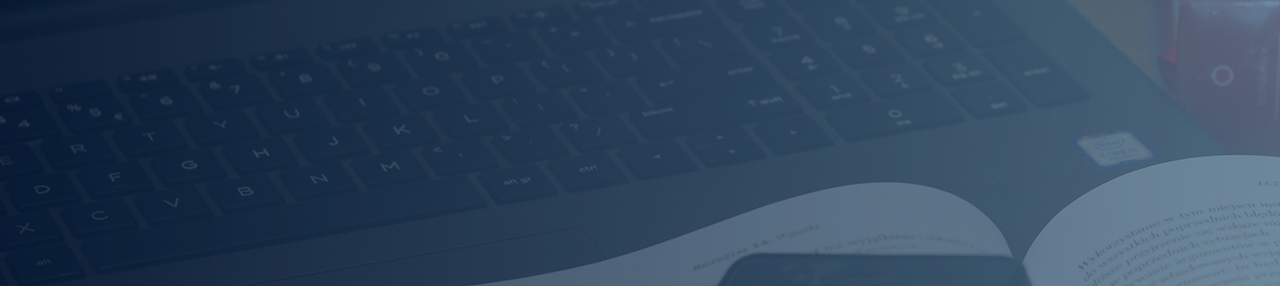
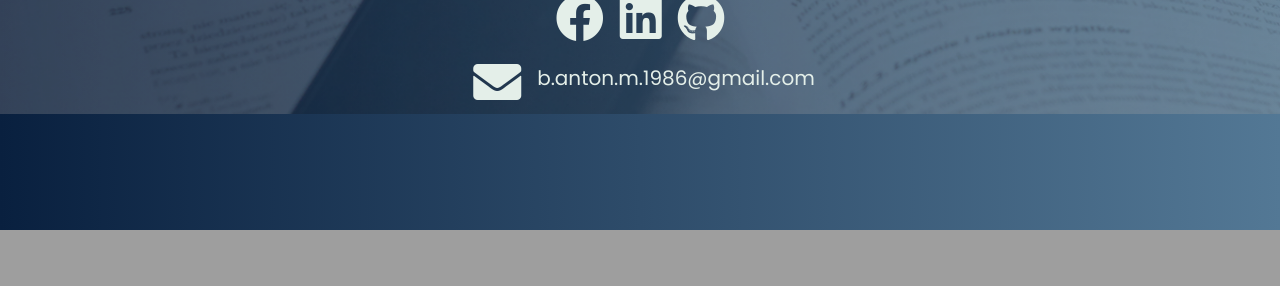
Before and after one commit to AntonMiracle/MySite, a Django app: template src/main/python/main/templates/main/about.html in a window 1280 px wide. Shown: the part 570-856 px from the top of the page. After the commit the page ends 800 px from the top, so only its background shows below. Run offline with Django 3.2, Linux system fonts and the light colour scheme; the template is opened without the code that fills it, so the values that code supplies are empty; some libraries are stand-ins or nearby versions.

Commit message:
Update main/about.html

```diff
--- a/src/main/python/main/static/css/styles.css
+++ b/src/main/python/main/static/css/styles.css
@@ -196,12 +196,15 @@ button:hover:after {
 /*=======================*/
 /*======= ABOUT BG SECTION =======*/
 .my_about_bg_section {
-    min-height: 100vh;
-    background: url('/static/main/about_bg.png') no-repeat;
-    background-size: auto 160%;
+    background: url('/static/main/about_bg.png') repeat center;
+    background-size: 160% auto;
     overflow: hidden;
 }
-
+@media (max-width: 1200px) {
+    .my_about_bg_section{
+        background: none;
+    }
+}
 /*=======================*/
 
 /*========= MY BOOK CARD===========*/
@@ -255,7 +258,9 @@ button:hover:after {
     padding: 20px;
 }
 
+@media (min-width: 1200px) {
+    .my_book_tip_click{
+        display: none;
+    }
+}
 /*====================*/
-.my_social_icon{
-
-}
--- a/src/main/python/main/templates/main/about.html
+++ b/src/main/python/main/templates/main/about.html
@@ -5,14 +5,10 @@
 {% block content %}
 
     <section class="my_about_bg_section">
+        <div class="container-fluid p-0 m-0">
 
-        <div class="container-fluid">
-            <div class="row justify-content-center">
-                <i class="fab fa-facebook fa-3x p-2"></i>
-                <i class="fab fa-linkedin fa-3x p-2"></i>
-                <i class="fab fa-github fa-3x p-2"></i>
-            </div>
-            <div class="row justify-content-center">
+            <div class="row justify-content-center m-0 p-0">
+
                 <div class="my_book_card">
                     <div class="my_book_img_title">
                         <img src="/static/main/about_book_card1.jpg">
@@ -26,6 +22,7 @@
                             nisi
                             vulputate fringilla. Donec lacinia congue felis in faucibus.</p>
                     </div>
+                    <h3 class="text-center font-weight-light text-lowercase my_book_tip_click">Click me</h3>
                 </div>
 
                 <div class="my_book_card">
@@ -41,6 +38,7 @@
                             nisi
                             vulputate fringilla. Donec lacinia congue felis in faucibus.</p>
                     </div>
+                    <h3 class="text-center font-weight-light text-lowercase my_book_tip_click">Click me</h3>
                 </div>
 
                 <div class="my_book_card">
@@ -56,10 +54,31 @@
                             nisi
                             vulputate fringilla. Donec lacinia congue felis in faucibus.</p>
                     </div>
+                    <h3 class="text-center font-weight-light text-lowercase my_book_tip_click">Click me</h3>
                 </div>
+
             </div>
+
+            <div class="row justify-content-center m-0 p-0">
+                <a href="https://www.facebook.com/people/Anton-Bondarenko/100011605655074" target="_blank">
+                    <i class="fab fa-facebook fa-3x p-2"></i>
+                </a>
+                <a href="https://www.linkedin.com/in/antonmiracle/" target="_blank">
+                    <i class="fab fa-linkedin fa-3x p-2"></i>
+                </a>
+                <a href="https://github.com/AntonMiracle" target="_blank">
+                    <i class="fab fa-github fa-3x p-2"></i>
+                </a>
+            </div>
+
+            <div class="row justify-content-center align-items-center  m-0 p-0">
+                <i class="fas fa-envelope fa-3x p-2"></i>
+                <h5 class="font-weight-light pl-2">b.anton.m.1986@gmail.com</h5>
+            </div>
+
         </div>
     </section>
+
     <script type="text/javascript">
         $('.my_about_bg_section').mousemove(function (e) {
             var moveX = (e.pageX * -1 / 12);
```
Also changed, not shown: src/main/python/main/static/main/about_book_card1.jpg, src/main/python/main/templates/main/about_bg.JPG.
